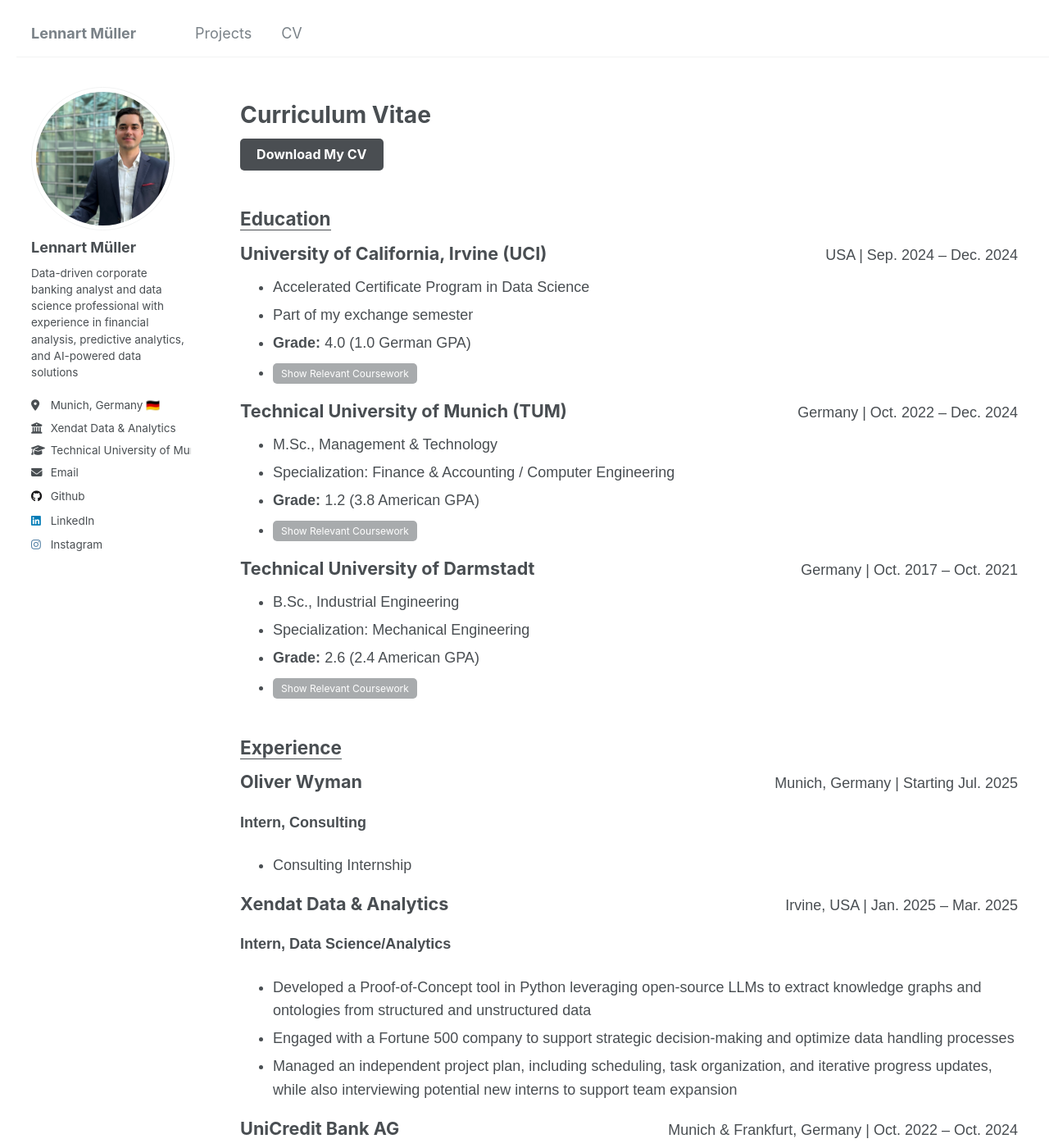
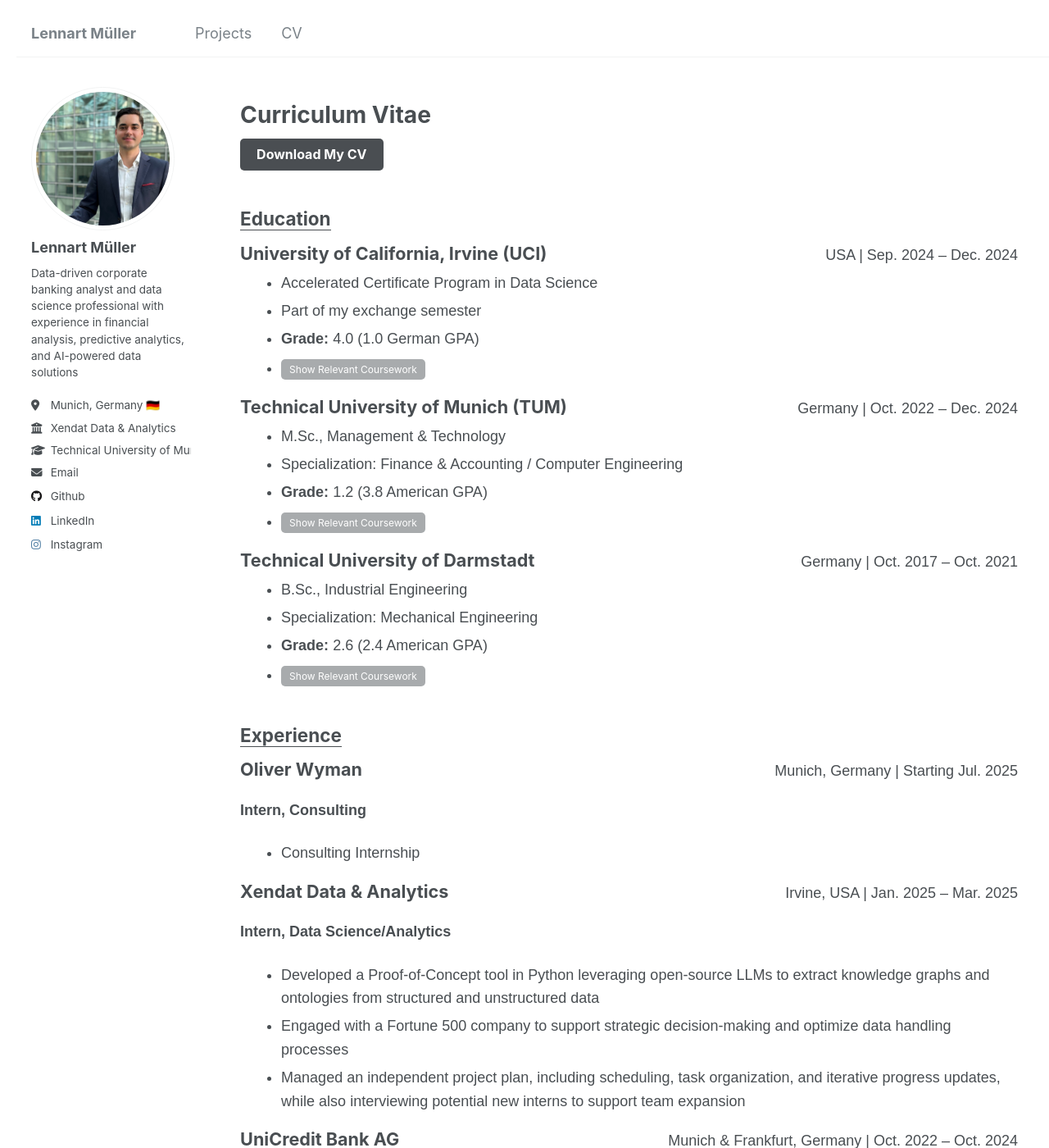
Before and after one commit to lennartmueller123/lennartmueller123.github.io, a Jekyll site: the page built from _pages/cv.html, in a window 1280 px wide and 1400 px high. Shown: the whole window at 82% size. Built offline with Jekyll 4.4.1, drawn with Linux system fonts in a browser that asks for light colours.

Commit message:
Update cv.html

```diff
--- a/_pages/cv.html
+++ b/_pages/cv.html
@@ -52,10 +52,11 @@
             margin-bottom: 1px;
         }
         ul {
-            margin: 10px 0;
-            padding-left: 40px;
+            margin: 5px 0;
+            padding-left: 50px;
         }
         ul li {
+            margin-top: 5px;
             margin-bottom: 5px;
         }
     </style>
```
